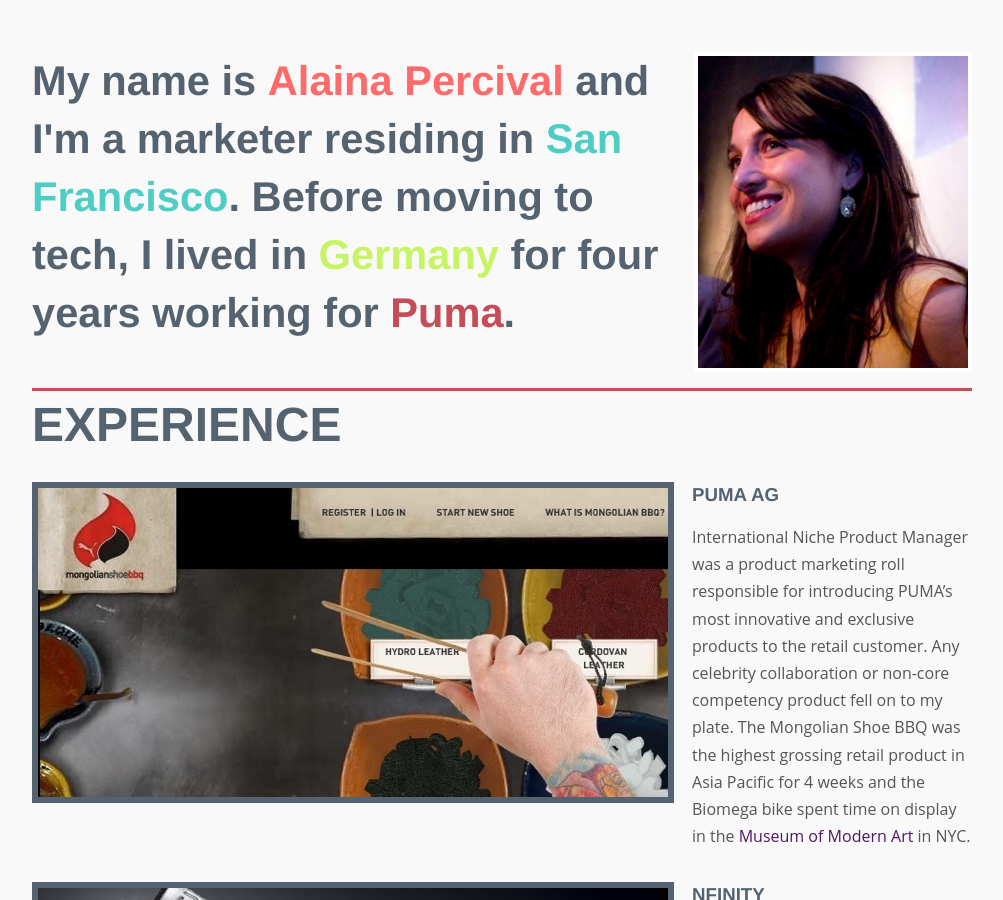
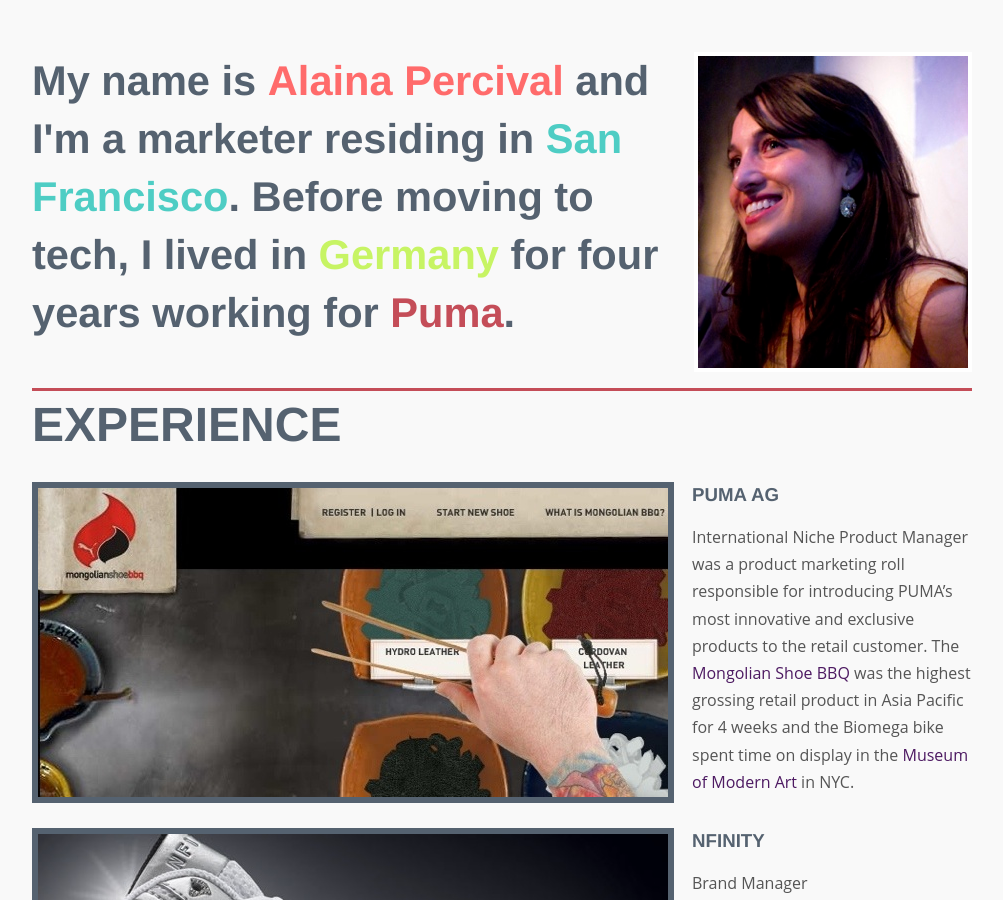
Before and after one commit to alaina/alaina.in, a Jekyll site: the page built from index.html, in a window 1280 px wide and 900 px high. Shown: the whole window, without its empty margins (128-1131 px from the left). Built offline with Jekyll 4.4.1, drawn with Linux system fonts in a browser that asks for light colours; comment, search, counter and statistics services are not loaded.

Commit message:
text edit

```diff
--- a/index.html
+++ b/index.html
@@ -23,7 +23,7 @@
     </div>
     <div class='five columns omega'>
       <h3>PUMA AG</h3>
-      <p>International Niche Product Manager was a product marketing roll responsible for introducing PUMA’s most innovative and exclusive products to the retail customer. Any celebrity collaboration or non-core competency product fell on to my plate. The Mongolian Shoe BBQ was the highest grossing retail product in Asia Pacific for 4 weeks and the Biomega bike spent time on display in the <a href="http://www.time.com/time/magazine/article/0,9171,2076598,00.html">Museum of Modern Art</a> in NYC. </p>
+      <p>International Niche Product Manager was a product marketing roll responsible for introducing PUMA’s most innovative and exclusive products to the retail customer. The <a href="http://www.coolhunting.com/style/puma-mongolian-2.php">Mongolian Shoe BBQ</a> was the highest grossing retail product in Asia Pacific for 4 weeks and the Biomega bike spent time on display in the <a href="http://www.time.com/time/magazine/article/0,9171,2076598,00.html">Museum of Modern Art</a> in NYC. </p>
     </div>
   </div>
   <div class="portfolio_item row">
```
Also changed, not shown: 1 other file.
